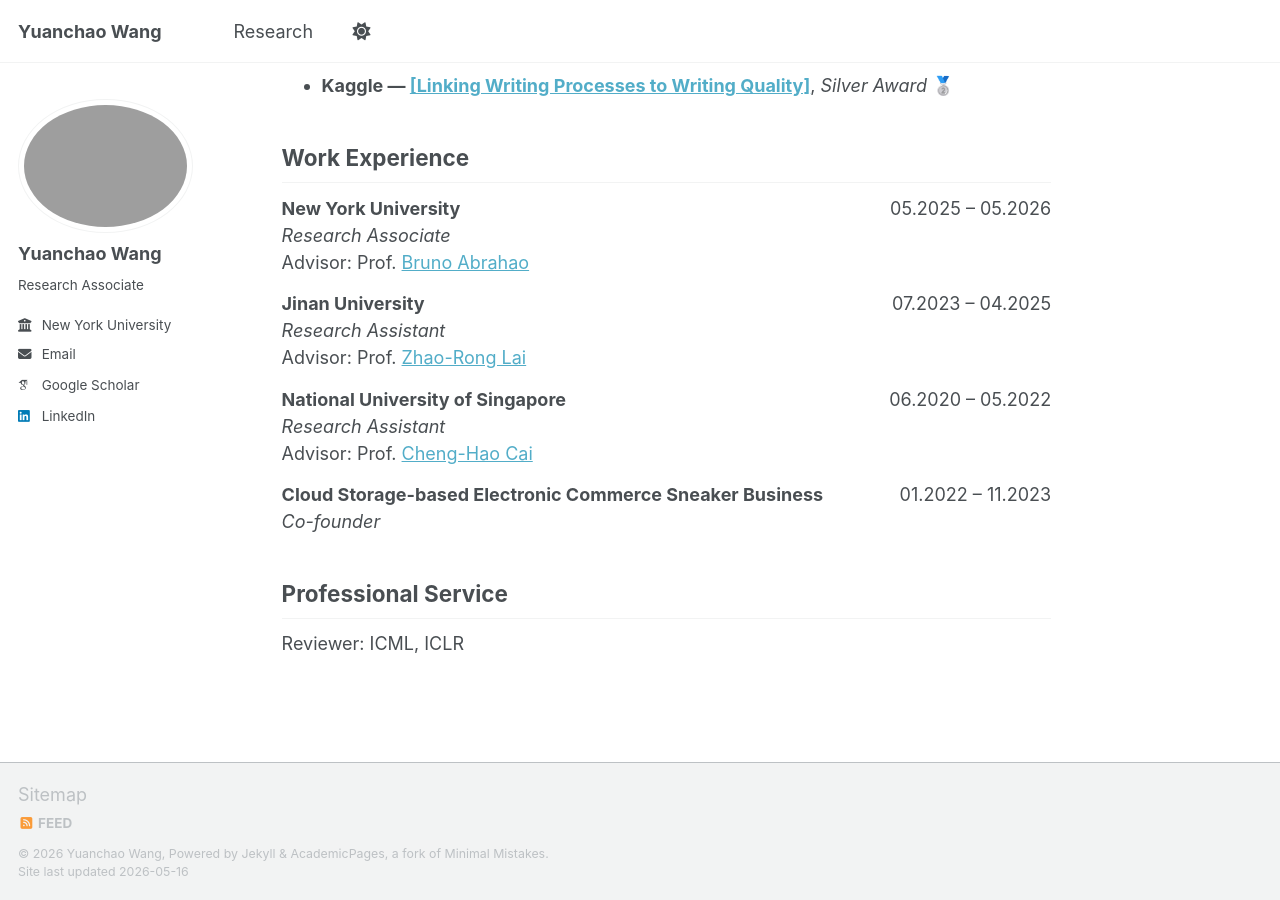
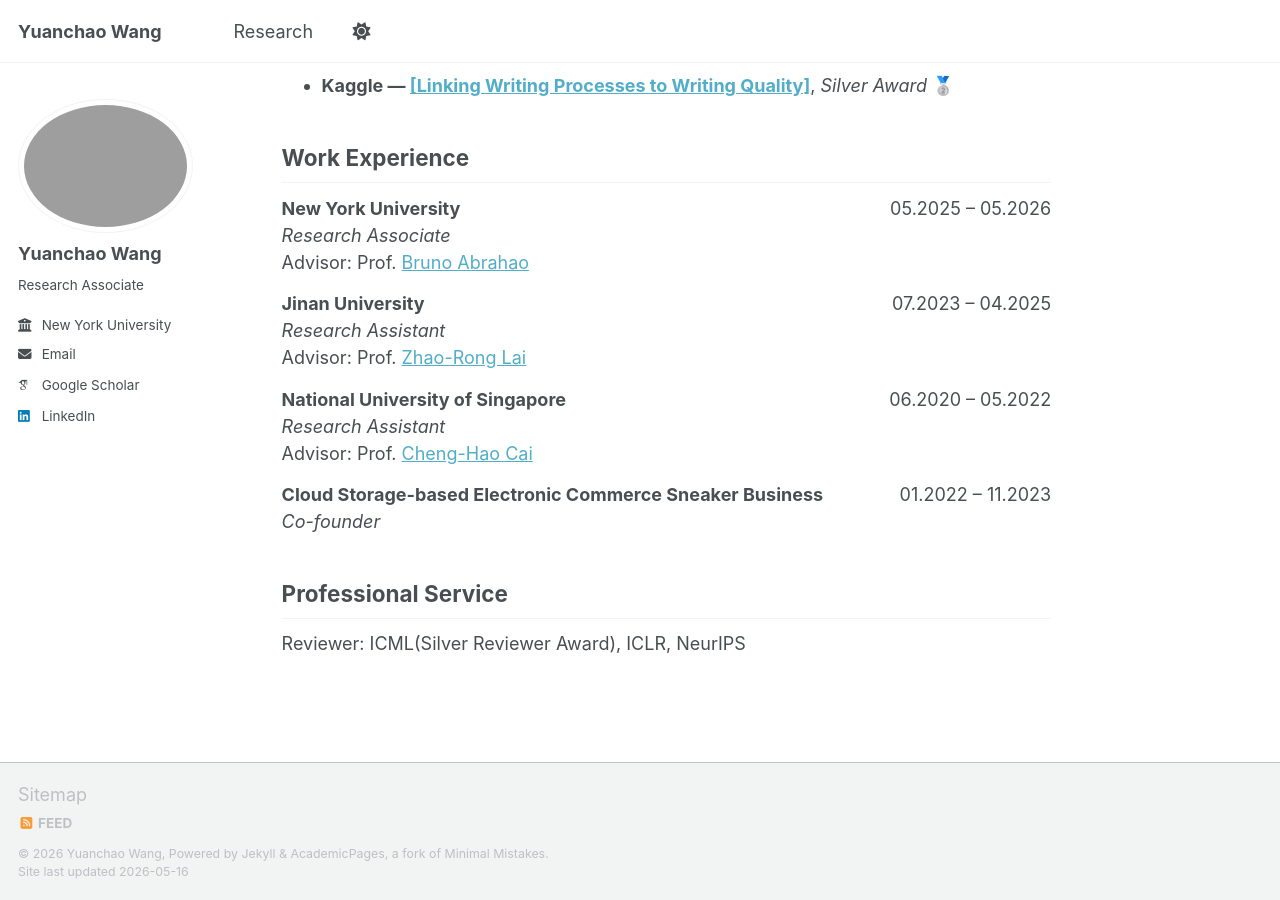
Before and after one commit to JohnnyWyc/JohnnyWyc.github.io, a Jekyll site: the page built from _pages/about.md, in a window 1280 px wide and 900 px high, scrolled down 1059 px. Built offline with Jekyll 4.4.1, drawn with Linux system fonts in a browser that asks for light colours; some web fonts are replaced; a script bundle is joined from its source files by our own code; library files that are not in the unit come from our copies; some of the changed text lies outside the part shown.

Commit message:
Update publications and professional service details

```diff
--- a/_pages/about.md
+++ b/_pages/about.md
@@ -108,4 +108,4 @@ Recently, my work explores these trust boundaries from two complementary perspec
 
 ## Professional Service
 
-Reviewer: ICML, ICLR
+Reviewer: ICML(Silver Reviewer Award), ICLR, NeurIPS
```
Also changed, not shown: other parts of _pages/about.md (+1 -1 lines).
